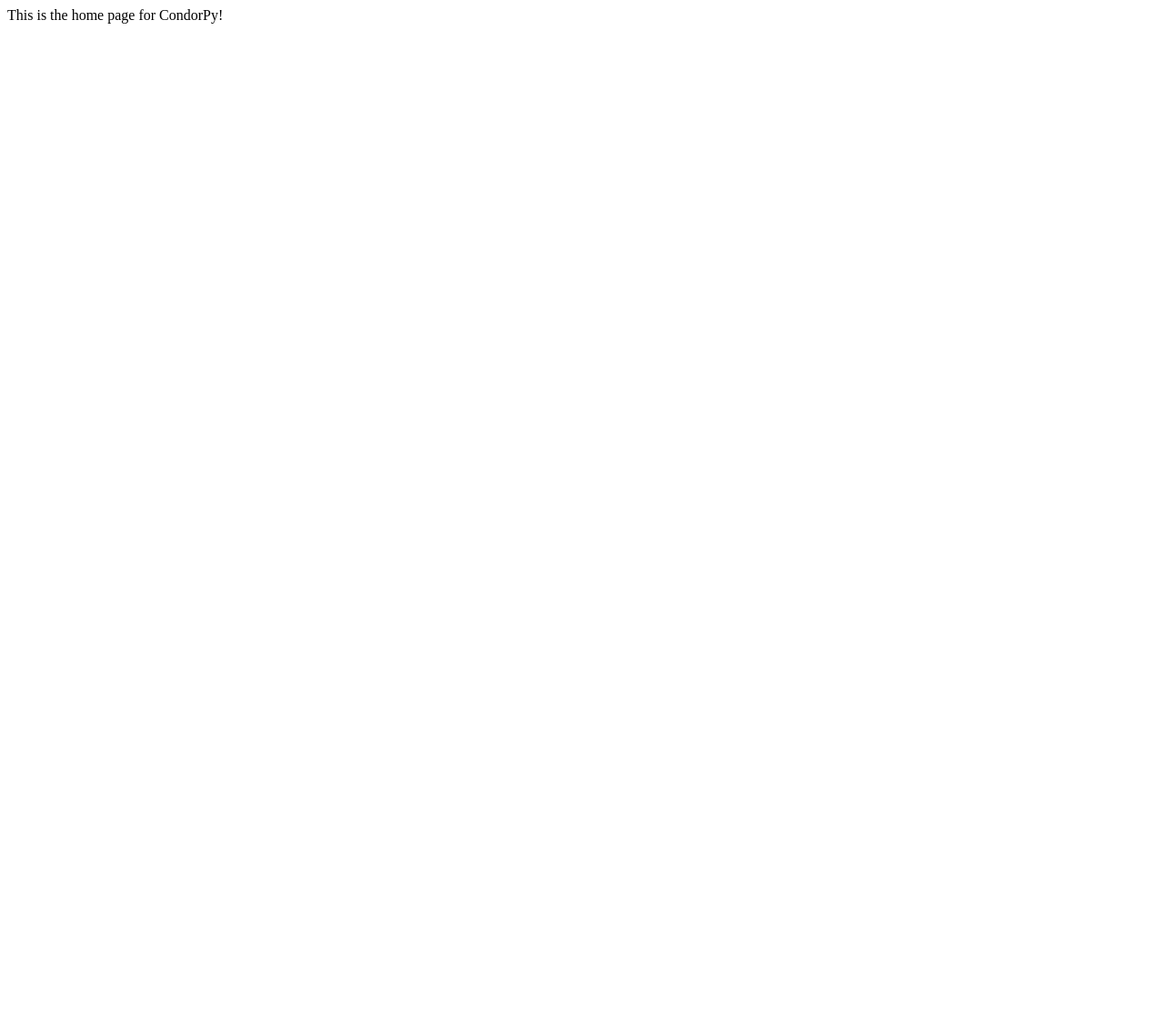
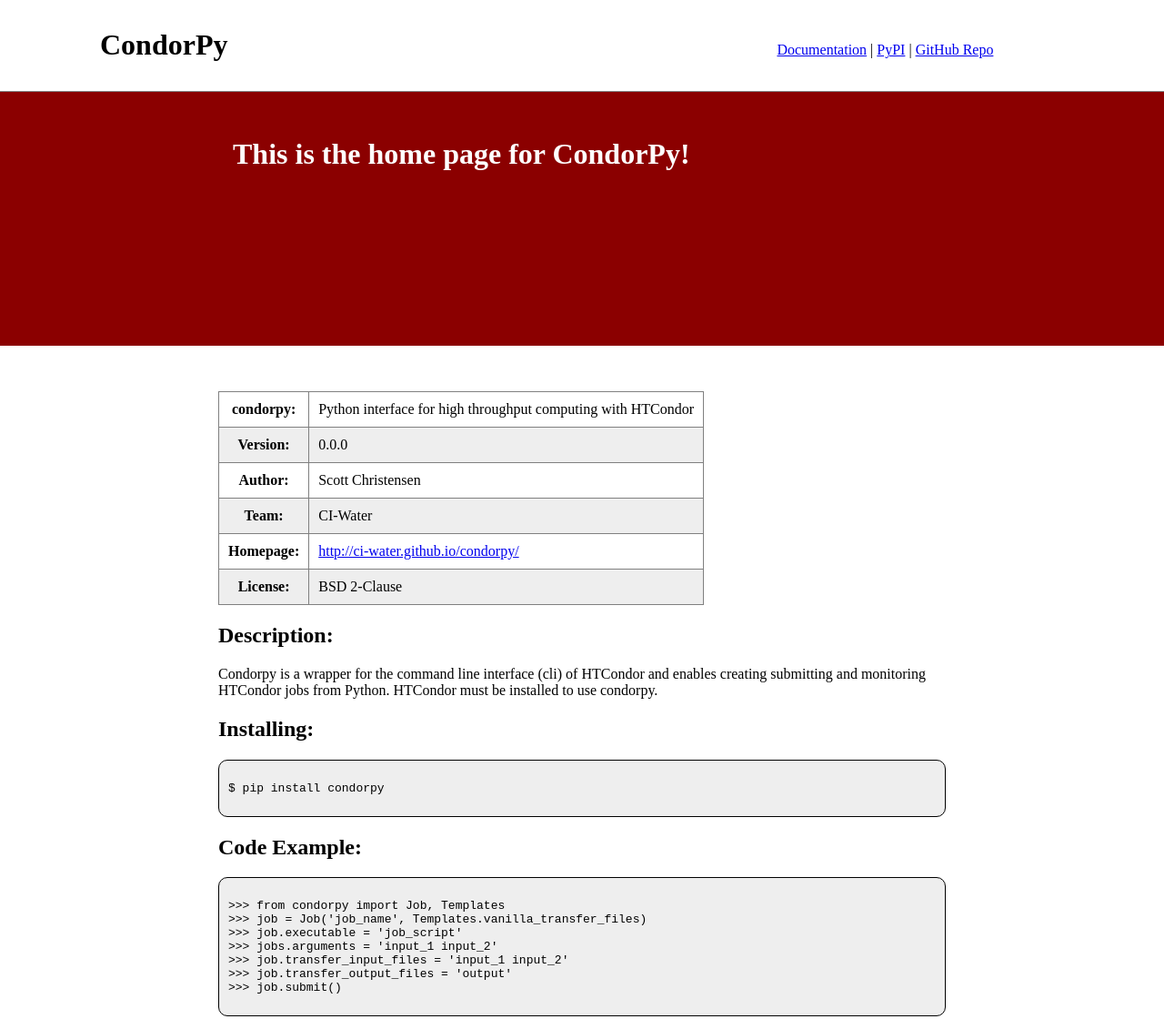
Before and after one commit to tethysplatform/condorpy, a plain HTML site: page index.html in a window 1280 px wide. Shown: the whole page at 91% size. Before the commit the page ends 800 px from the top, so only its background shows below. Drawn offline with Linux system fonts and the light colour scheme.

Commit message:
condorpy-11 Create Home Page. Issue #11

```diff
--- a/index.html
+++ b/index.html
@@ -3,8 +3,72 @@
 <head lang="en">
     <meta charset="UTF-8">
     <title>CondorPy</title>
+    <link rel="stylesheet" href="style.css">
 </head>
 <body>
-This is the home page for CondorPy!
+    <header>
+        <div><h1>CondorPy</h1></div>
+        <div class="nav">
+            <nav>
+                <a href="http://condorpy.readthedocs.org/">Documentation</a> |
+                <a href="https://pypi.python.org/pypi/condorpy">PyPI</a> |
+                <a href="https://github.com/CI-WATER/condorpy">GitHub Repo</a>
+                <!--<a href="http://ci-water.org">CI-WATER</a> |-->
+                <!--<a href="http://tethys.ci-water.org">Tethys Platform</a>-->
+            </nav>
+        </div>
+
+    </header>
+    <div class="banner">
+        <h1>This is the home page for CondorPy!</h1>
+    </div>
+
+    <article>
+        <table frame="void" rules="none">
+            <tbody valign="top">
+                <tr><th>condorpy:</th><td>Python interface for high throughput computing with HTCondor</td>
+                </tr>
+                <tr><th>Version:</th>
+                <td>0.0.0</td></tr>
+                <tr><th>Author:</th>
+                <td>Scott Christensen</td></tr>
+                <tr><th>Team:</th><td>CI-Water</td>
+                </tr>
+                <tr><th>Homepage:</th><td><a href="http://ci-water.github.io/condorpy/">http://ci-water.github.io/condorpy/</a></td>
+                </tr>
+                <tr><th>License:</th><td>BSD 2-Clause</td>
+                </tr>
+            </tbody>
+        </table>
+
+        <a name="user-content-description"></a>
+        <h2><a id="user-content-description" class="anchor" href="#description" aria-hidden="true"><span class="octicon octicon-link"></span></a>Description:</h2>
+        <p>Condorpy is a wrapper for the command line interface (cli) of HTCondor and enables creating submitting and monitoring HTCondor jobs from Python. HTCondor must be installed to use condorpy.</p>
+
+        <h2>Installing:</h2>
+        <div class="code">
+            <code>
+            <pre>$ pip install condorpy</pre>
+        </code>
+        </div>
+
+
+        <h2>Code Example:</h2>
+        <div class="code">
+            <code>
+            <pre>&gt;&gt;&gt; from condorpy import Job, Templates
+&gt;&gt;&gt; job = Job('job_name', Templates.vanilla_transfer_files)
+&gt;&gt;&gt; job.executable = 'job_script'
+&gt;&gt;&gt; jobs.arguments = 'input_1 input_2'
+&gt;&gt;&gt; job.transfer_input_files = 'input_1 input_2'
+&gt;&gt;&gt; job.transfer_output_files = 'output'
+&gt;&gt;&gt; job.submit()</pre>
+        </code>
+        </div>
+
+
+
+    </article>
+
 </body>
 </html>
--- /dev/null
+++ b/style.css
@@ -0,0 +1,58 @@
+html,body{
+    height: 100%;
+    margin: 0;
+}
+header{
+    height: 80px;
+    width: 100%;
+    padding: 10px;
+    position: fixed;
+    top: 0;
+    background-color: #ffffff;
+    border-bottom: 1px solid gray;
+}
+
+header div{
+    display: inline-block;
+    padding-left: 100px;
+    padding-right: 100px;
+}
+header .nav{
+    padding-left: 500px;
+}
+
+.banner{
+    margin-top: 80px;
+    height: 200px;
+    background-color: #8b0000;
+    padding: 50px;
+    padding-left: 20%;
+    color: #ffffff;
+}
+
+article{
+    padding: 50px;
+    margin: auto;
+    width: 800px;
+}
+
+table {
+    border: 1px solid gray;
+    /*border-radius: 10px;*/
+}
+
+td, th{
+    padding: 10px;
+    border: 1px solid gray;
+}
+
+table tr:nth-child(even){
+    background-color: #eeeeee;
+}
+
+.code{
+    padding: 10px;
+    background-color: #eeeeee;
+    border: 1px solid black;
+    border-radius: 10px;
+}
```
